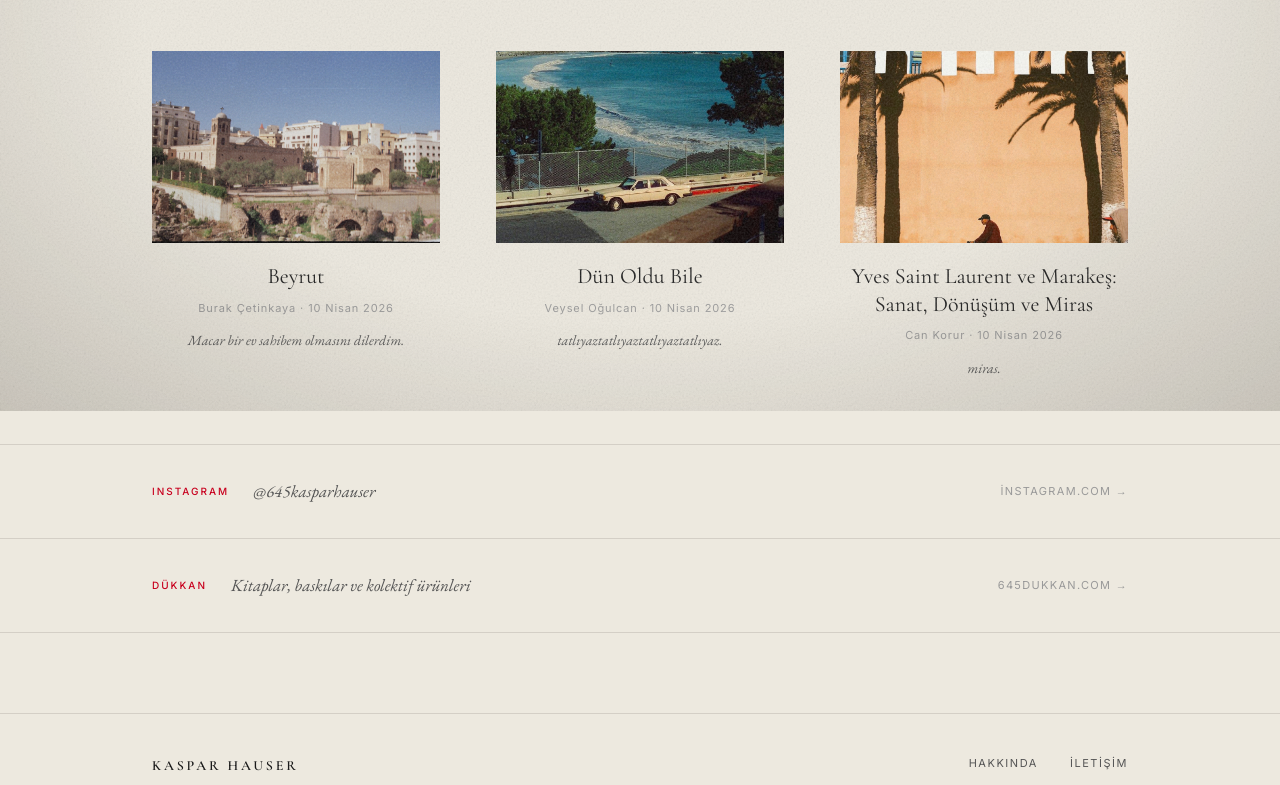
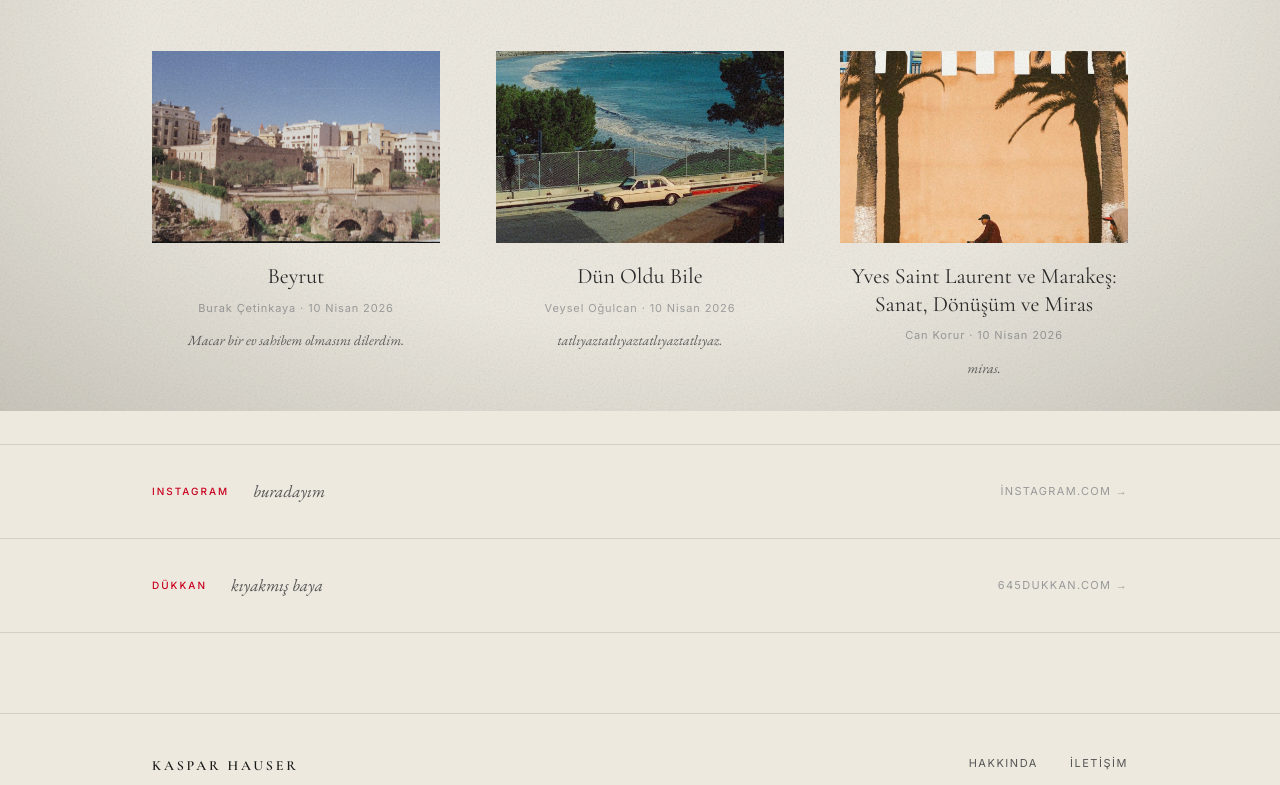
Before and after one commit to brkctnky34/Tezgah, a Next.js app in the folder apps/web/: page / in a window 1280 px wide. Shown: the part 389-1174 px from the top of the page. Built offline with nearby package versions, Linux system fonts and the light colour scheme.

Commit message:
Update widget copy: instagram buradayım, dukkan kıyakmış baya
https://claude.ai/code/session_017hBrnYXLYuJTnwyekwxTQG

```diff
--- a/apps/web/src/app/page.tsx
+++ b/apps/web/src/app/page.tsx
@@ -75,7 +75,7 @@ export default function HomePage() {
                   color: "var(--text-secondary)",
                 }}
               >
-                @{settings.instagram}
+                buradayım
               </span>
             </div>
             <span
@@ -114,7 +114,7 @@ export default function HomePage() {
                   color: "var(--text-secondary)",
                 }}
               >
-                Kitaplar, baskılar ve kolektif ürünleri
+                kıyakmış baya
               </span>
             </div>
             <span
```
